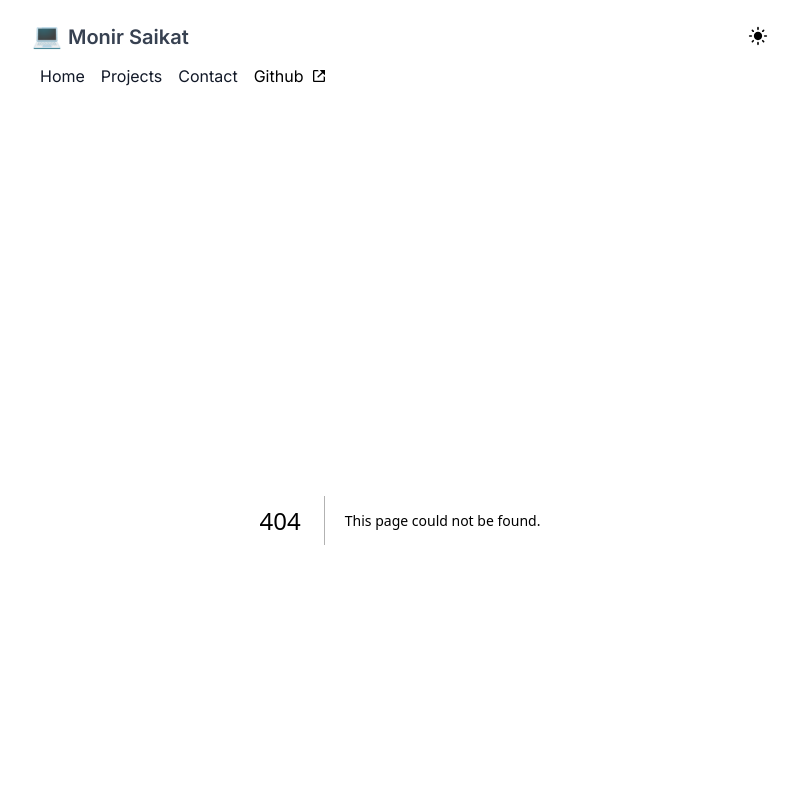
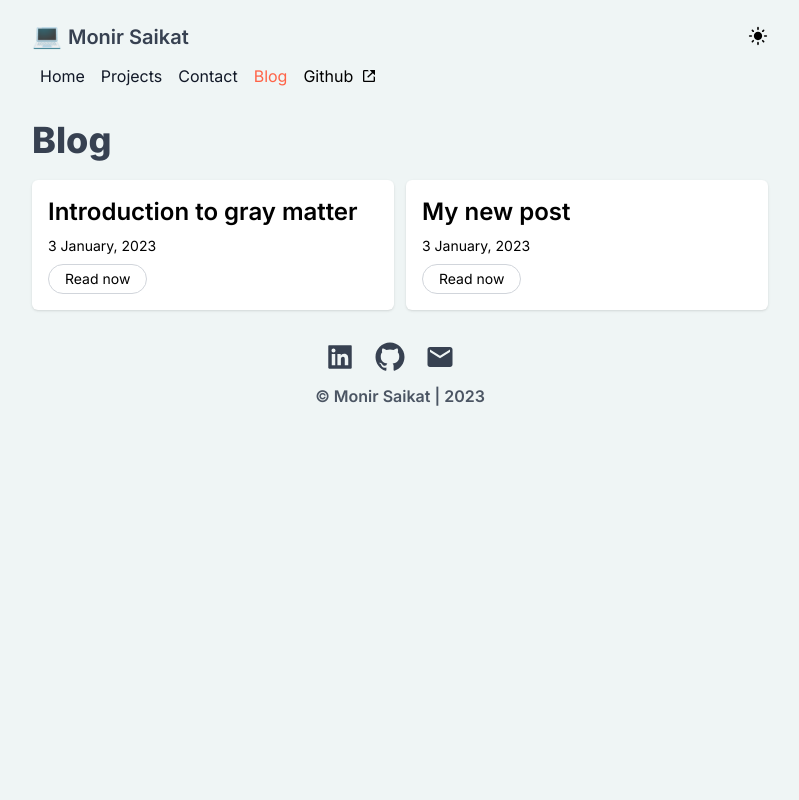
Before and after one commit to MonirSaikat/MonirSaikat, a Next.js app: page /blog in a window 1280 px wide. Before the commit this address had no page. Shown: the top 800 px of the page, without its empty margins (240-1039 px from the left). Built offline with nearby package versions, Linux system fonts and the light colour scheme.

Commit message:
added blog

```diff
--- a/components/Navbar.js
+++ b/components/Navbar.js
@@ -11,6 +11,7 @@ const links = [
   { label: 'Home', path: '/' },
   { label: 'Projects', path: '/projects' },
   { label: 'Contact', path: '/contact' },
+  { label: 'Blog', path: '/blog' },
 ];
 
 export const Navbar = () => {
--- a/package.json
+++ b/package.json
@@ -25,6 +25,7 @@
     "@emailjs/browser": "^3.10.0",
     "@hookform/resolvers": "^2.9.10",
     "classnames": "^2.3.2",
+    "gray-matter": "^4.0.3",
     "next": "^13.1.1",
     "react": "^18.2.0",
     "react-dom": "^18.2.0",
--- /dev/null
+++ b/pages/blog/index.js
@@ -0,0 +1,53 @@
+import { SectionTitle } from 'components/SectionTitle';
+import fs from 'fs';
+import path from 'path';
+import matter from 'gray-matter';
+import { ButtonLink } from 'components/ButtonLink';
+
+const PostItem = ({ post }) => {
+  const { slug, title, date } = post.frontmatter;
+
+  return(
+    <div className='bg-white p-4 rounded-md dark:bg-slate-700 shadow'>
+      <h2 className="text-2xl font-semibold dark:text-gray-200">{ title }</h2>
+      <p className='text-sm my-2 dark:text-gray-300'>{ date }</p>
+      <ButtonLink url={`/blog/${slug}`}>Read now</ButtonLink>
+    </div>
+  );
+};
+
+const BlogPage = ({ posts }) => {
+  return(
+    <div>
+      <SectionTitle>Blog</SectionTitle>
+      <div className="grid grid-cols-2 gap-3">
+        {posts.map(post => <PostItem key={post.slug} post={post} />)}
+      </div>
+    </div>
+  );
+}
+
+export default BlogPage;
+
+export function getStaticProps(){
+  const files = fs.readdirSync(path.join('posts'));
+  const posts = files.map(function(filename) {
+    const slug = filename.replace('.md', '');
+    const markdownFile = fs.readFileSync(
+      path.join('posts', filename),
+      'utf-8'
+    );
+    const { data: frontmatter } = matter(markdownFile);
+
+    return {
+      slug,
+      frontmatter
+    }
+  });
+
+  return {
+    props : {
+      posts
+    }
+  }
+}
--- /dev/null
+++ b/posts/introduction-to-gray-matter.md
@@ -0,0 +1,7 @@
+---
+title: Introduction to gray matter
+slug: introduction-to-gray-matter
+date: 3 January, 2023
+---
+
+# Hello
--- /dev/null
+++ b/posts/test.md
@@ -0,0 +1,7 @@
+---
+title: My new post
+slug: test
+date: 3 January, 2023
+---
+
+# Hello
```
Also changed, not shown: 1 other file (tests, documents, lock files or other folders).
